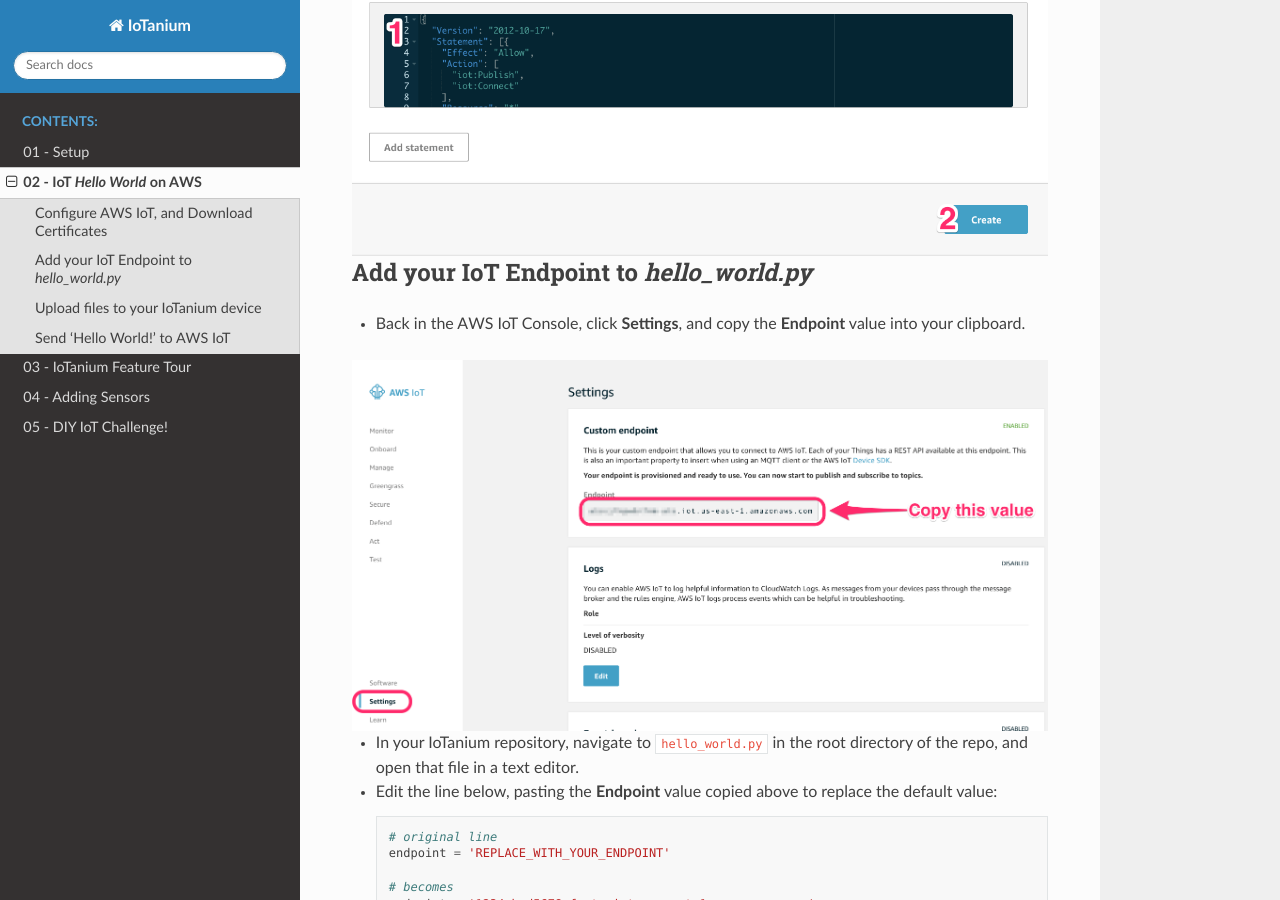
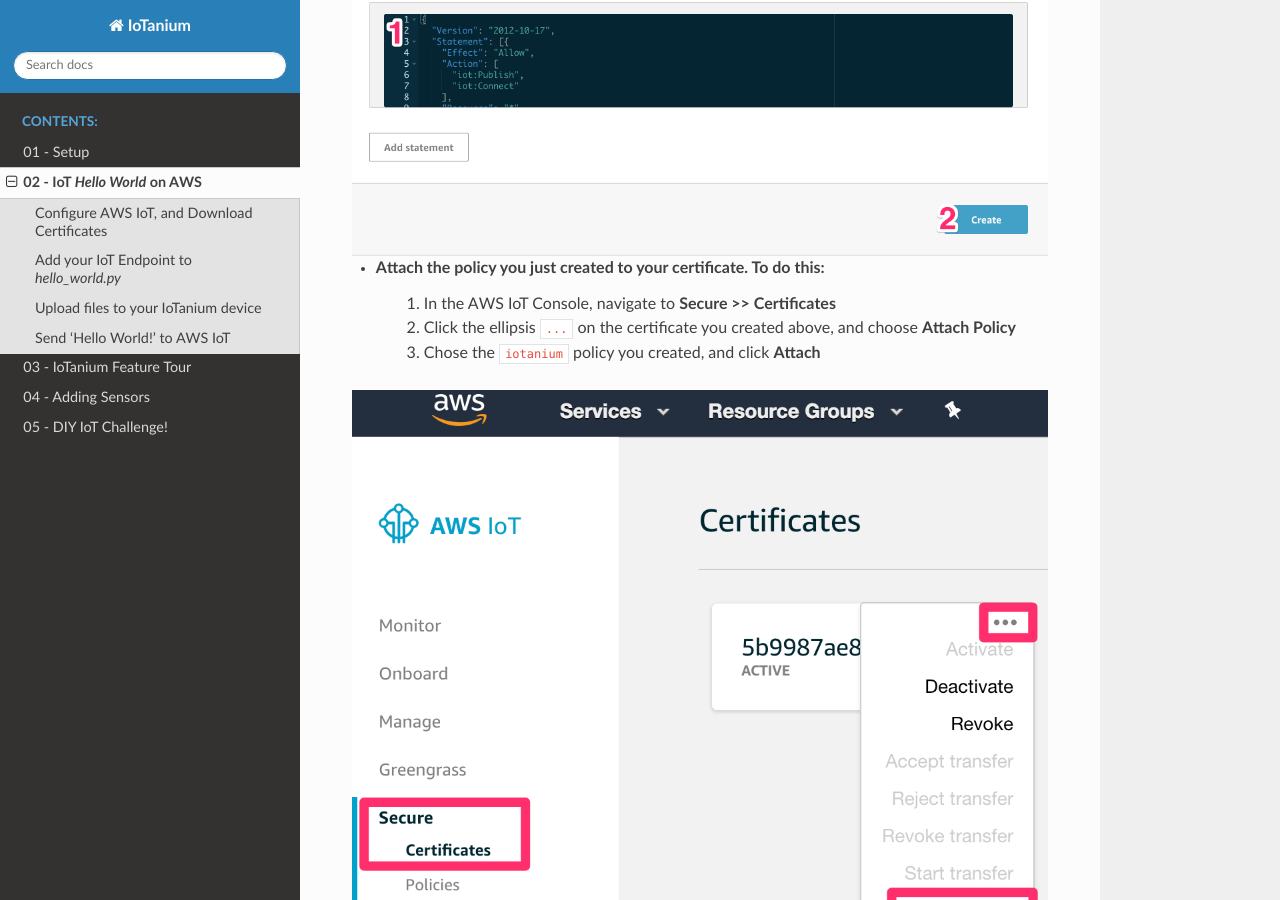
Before and after one commit to mpataws/iotanium, a Sphinx documentation site: the page built from docs/source/iot_hello_world/iot_hello_world.rst, in a window 1280 px wide and 900 px high, scrolled down 3483 px. Built offline with Sphinx 7.4.7 and the Read the Docs theme 2.0.0, drawn with Linux system fonts in a browser that asks for light colours; pages that are not in the unit, such as notebooks, are missing from menus; some of the changed text lies outside the part shown.

Commit message:
add manual attach policy to match aws console behavior

```diff
--- a/docs/source/iot_hello_world/iot_hello_world.rst
+++ b/docs/source/iot_hello_world/iot_hello_world.rst
@@ -21,7 +21,7 @@
     :alt: ../img/AWS_Management_Console_IOT.png
     :width: 1024px
 
-- Once in the AWS IoT Console, navigate to **Certificates** and click **Create**
+- Once in the AWS IoT Console, navigate to **Secure >> Certificates** and click **Create**
 .. image:: ../img/hello-world-cert1.png
     :align: center
     :alt: ../img/hello-world-cert1.png
@@ -80,6 +80,21 @@
 .. image:: ../img/hello-world-cert6.png
     :align: center
     :alt: ../img/hello-world-cert6.png
+    :width: 1024px
+
+- Attach the policy you just created to your certificate.  To do this:
+    1. In the AWS IoT Console, navigate to **Secure >> Certificates**
+    2. Click the ellipsis ``...`` on the certificate you created above, and  choose **Attach Policy**
+    3. Chose the ``iotanium`` policy you created, and click **Attach**
+
+.. image:: ../img/hello-world-cert7.png
+    :align: center
+    :alt: ../img/hello-world-cert7.png
+    :width: 1024px
+
+.. image:: ../img/hello-world-cert8.png
+    :align: center
+    :alt: ../img/hello-world-cert8.png
     :width: 1024px
 
 Add your IoT Endpoint to `hello_world.py`
```
Also changed, not shown: docs/source/img/hello-world-cert7.png (added), docs/source/img/hello-world-cert8.png (added).
